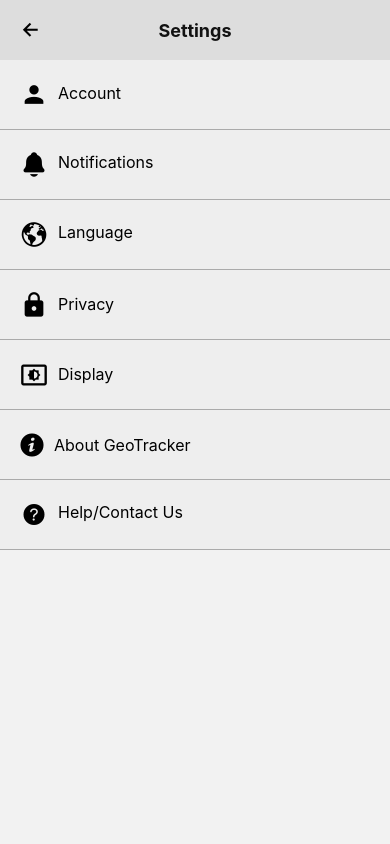
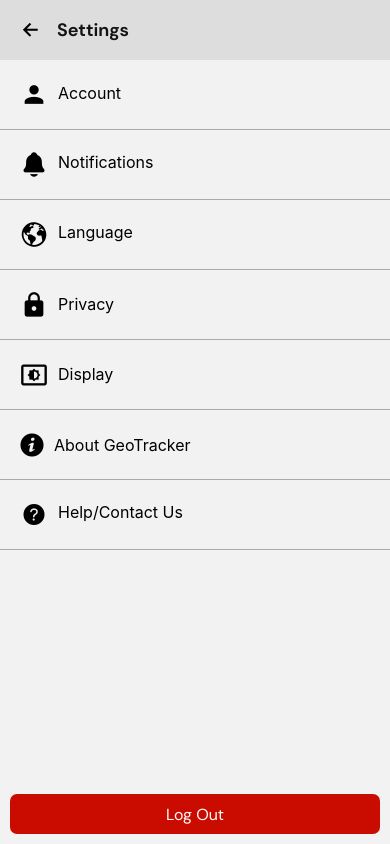
Before and after one commit to HaikalAkif/Geotrack, a React Native app: screen /settings in a window 390 px wide. Built offline with nearby package versions, Linux system fonts and the light colour scheme.

Commit message:
✅ Restructure layout and refactor global styles

```diff
--- a/screens/explore.tsx
+++ b/screens/explore.tsx
@@ -4,6 +4,7 @@
 import { SafeAreaView } from "react-native-safe-area-context";
 import { Ionicons, FontAwesome } from '@expo/vector-icons';
 import SearchBar from '../components/profile/SearchBar';
+import { GeotrackerTheme } from '../theme/GeotrackerTheme';
 
 const windowWidth = Dimensions.get("window").width;
 const windowHeight = Dimensions.get("window").height;
@@ -19,7 +20,7 @@
             </View>
             <ScrollView>
                 <SearchBar style={{ borderWidth: 0.5, marginHorizontal: 10, marginTop: 10 }} />
-                <Text style={styles.subTitle}>Nearby trails</Text>
+                <Text style={styles.subTitle}>Nearby Trails</Text>
                 <ScrollView showsHorizontalScrollIndicator={false} horizontal style={styles.rowScroll}>
                     <View style={styles.card} />
                     <View style={styles.card} />
@@ -42,6 +43,7 @@
                     <View style={styles.card} />
                     <View style={styles.card} />
                 </ScrollView>
+                <View style={{ height: 30 }} />
             </ScrollView>
         </SafeAreaView>
     )
@@ -69,9 +71,10 @@
     },
     subTitle: {
         fontSize: 20,
-        marginTop: 30,
+        marginTop: 20,
         marginBottom: 20,
         marginLeft: 20,
+        fontFamily: GeotrackerTheme.font.regular
     },
     card: {
         width: 120,
--- a/screens/getstarted.tsx
+++ b/screens/getstarted.tsx
@@ -3,6 +3,7 @@
 import Video from "react-native-video";
 import { NativeStackScreenProps } from '@react-navigation/native-stack'
 import { GeotrackerScreenParams } from "../types/ScreenRoutes";
+import { GeotrackerTheme } from "../theme/GeotrackerTheme";
 
 const windowWidth = Dimensions.get("window").width;
 const windowHeight = Dimensions.get("window").height;
@@ -19,12 +20,14 @@
                 style={styles.gif}
             />
             <View style={{ flex: 1, marginVertical: 20, marginHorizontal: 30 }}>
-                <View style={{ flex: 1, alignItems: 'center' }}>
+                <View style={{ flex: 1, alignItems: 'center', justifyContent: 'center' }}>
                     <Image
                         source={require('../assets/GeoLogo.png')}
                         style={styles.logo}
                     />
-                    <Text style={styles.name}>GEOTRACKER</Text>
+                    <Text style={styles.name}>
+                        GeoTracker
+                    </Text>
                     <Text style={styles.desc}>
                         The best view comes{"\n"}
                         after the hardest climb
@@ -66,23 +69,18 @@
     logo: {
         height: 120,
         width: 120,
-        position: 'absolute',
-        top: 130,
     },
     name: {
-        fontSize: 40,
-        position: "absolute",
-        fontWeight: "bold",
+        fontSize: 42,
+        fontFamily: GeotrackerTheme.font.bold,
         color: "#121212",
-        top: 250,
     },
     desc: {
-        position: "absolute",
         fontSize: 16,
-        color: "#343434",
-        top: 290,
+        color: "#aaa",
         marginTop: 10,
         textAlign: 'center',
+        fontFamily: GeotrackerTheme.font.regular
     },
     pressable: {
         backgroundColor: "#eee",
--- a/screens/signup.tsx
+++ b/screens/signup.tsx
@@ -1,4 +1,4 @@
-import { StyleSheet, Text, Dimensions, TextInput, Pressable, Image, View, ScrollView } from "react-native";
+import { StyleSheet, Text, Dimensions, View, ScrollView } from "react-native";
 import React from "react";
 import { SafeAreaView } from "react-native-safe-area-context";
 import { GeotrackerScreenParams } from "../types/ScreenRoutes";
@@ -7,6 +7,7 @@
 import { faFacebook, faGoogle } from '@fortawesome/free-brands-svg-icons'
 import GButton from "../components/GButton";
 import GTextField from "../components/Input/GTextField";
+import { GeotrackerTheme } from "../theme/GeotrackerTheme";
 // import Reveal from "../components/input/reveal";
 
 const windowWidth = Dimensions.get("window").width;
@@ -44,7 +45,7 @@
                     Sign Up
                 </GButton>
                 <Text style={styles.tos}>
-                    By creating your account, you agreed to Geotracker{" "}
+                    By creating your account, you agree to our{" "}
                     <Text style={styles.toss}>Terms of Service</Text> and{" "}
                     <Text style={styles.toss}>Privacy Policy</Text>
                 </Text>
@@ -58,12 +59,12 @@
                     </Pressable> */}
                     <GButton containerStyle={styles.google} style={{ flexDirection: 'row' }}>
                         <FontAwesomeIcon icon={faGoogle} style={{ marginRight: 6 }} />
-                            <Text style={styles.googleBut}>Sign In with Google</Text>
-                        </GButton>
-                    <Pressable style={styles.fb}>
+                        <Text style={styles.googleBut}>Sign In with Google</Text>
+                    </GButton>
+                    <GButton rippleColor='#1a2742' containerStyle={styles.fb} style={{ flexDirection: 'row', backgroundColor: "#3C5B99" }}>
                         <FontAwesomeIcon icon={faFacebook} style={{ marginRight: 6 }} color='#fff' />
                         <Text style={styles.fbBut}>Sign In with Facebook</Text>
-                    </Pressable>
+                    </GButton>
                 </View>
             </ScrollView>
         </SafeAreaView>
@@ -84,13 +85,13 @@
         fontSize: 40,
         color: "#000",
         marginTop: 70,
-        fontFamily: 'DMSans-Bold'
+        fontFamily: GeotrackerTheme.font.bold
     },
     account: {
         textAlign: "left",
         fontSize: 16,
         marginBottom: 40,
-        fontFamily: 'DMSans-Regular'
+        fontFamily: GeotrackerTheme.font.regular
     },
     signIn: {
         color: "#0000FF",
@@ -135,21 +136,16 @@
         fontSize: 14,
         alignSelf: "center",
         color: "#000",
+        fontFamily: GeotrackerTheme.font.regular
     },
     fb: {
-        borderRadius: 7,
-        height: 40,
-        backgroundColor: "#3C5B99",
-        paddingVertical: 10,
-        marginBottom: 20,
-        flexDirection: 'row',
-        justifyContent: 'center',
-        alignItems: 'center'
+        marginBottom: 20
     },
     fbBut: {
         fontSize: 14,
         alignSelf: "center",
         color: "#fff",
+        fontFamily: GeotrackerTheme.font.regular
     },
 
 });
--- a/subScreens/settings.tsx
+++ b/subScreens/settings.tsx
@@ -1,8 +1,11 @@
 import React from "react";
-import { SafeAreaView, Text, Pressable, View, Dimensions, StyleSheet, StatusBar as RNStatusBar } from "react-native";
+import { Text, Pressable, View, Dimensions, StyleSheet, StatusBar as RNStatusBar } from "react-native";
 import { Ionicons, MaterialCommunityIcons, MaterialIcons, Entypo } from '@expo/vector-icons';
 import { GeotrackerScreenParams } from '../types/ScreenRoutes';
 import { NativeStackScreenProps } from '@react-navigation/native-stack';
+import { GeotrackerTheme } from "../theme/GeotrackerTheme";
+import { SafeAreaView } from "react-native-safe-area-context";
+import GButton from "../components/GButton";
 
 const windowWidth = Dimensions.get("window").width;
 const windowHeight = Dimensions.get("window").height;
@@ -15,9 +18,12 @@
     return(
         <SafeAreaView style={styles.container}>
             <View style={styles.topBar}>
-                <Pressable onPress={() => navigation.navigate('tabs')} style={styles.back}>
+                {/* <Pressable android_ripple={{ color: '#aaa' }} onPress={() => navigation.navigate('tabs')} style={styles.back}>
                     <Ionicons name="arrow-back" size={22} color="black" />
-                </Pressable>
+                </Pressable> */}
+                <GButton onPress={() => navigation.goBack()} style={{ paddingHorizontal: 10, backgroundColor: 'transparent' }} containerStyle={{ borderRadius: 50, marginRight: 5 }}>
+                    <Ionicons name="arrow-back" size={22} color="black" />
+                </GButton>
                 <Text style={styles.title}>Settings</Text>
             </View>
             <View style={styles.body}>
@@ -64,6 +70,11 @@
                     </View>
                 </View>
             </View>
+            <View style={{ marginBottom: 10, marginHorizontal: 10 }}>
+                <GButton style={{ backgroundColor: '#ca0b00' }} rippleColor='#460905'>
+                    Log Out
+                </GButton>
+            </View>
         </SafeAreaView>
 )}
 
@@ -72,29 +83,29 @@
 const styles = StyleSheet.create({
     container: {
         flex: 1,
-        position: 'relative',
     },
     topBar: {
         backgroundColor: '#ddd',
         height: 60,
-        display: 'flex',
+        alignItems: 'center',
         justifyContent: 'center',
-        alignItems: 'center',
-        top: statusbarHeight,
+        flexDirection: 'row',
+        paddingHorizontal: 10,
     },
     back: {
-        position: 'absolute',
-        left: 20,
+        // position: 'absolute',
+        marginRight: 10,
+        padding: 10
     },
     title: {
         color: '#121212',
         fontSize: 18,
-        fontWeight: 'bold',
+        fontFamily: GeotrackerTheme.font.bold,
+        flex: 1
     },
     body: {
-        position: 'relative',
-        backgroundColor: '#eee',
-        top: statusbarHeight,
+        // backgroundColor: '#eee',
+        flex: 1
     },
     option: {
         display: 'flex',
```
